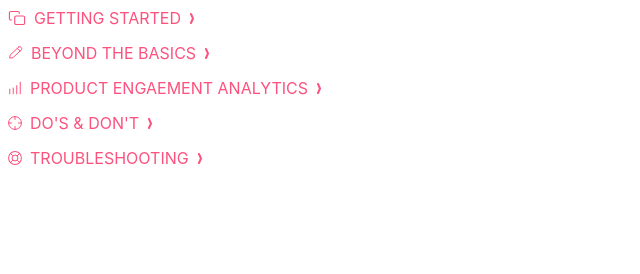
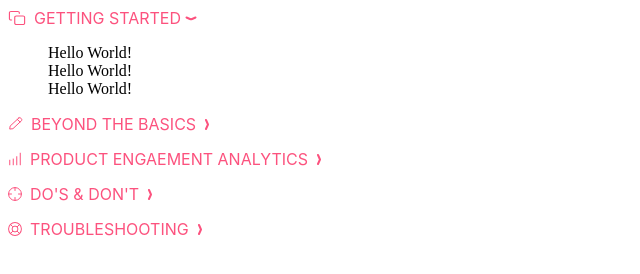
Before and after one commit to majd217/Video-Library, a plain HTML site: page index.html in a window 1280 px wide. Both pictures are taken after a click on the picture 191 px from the left and 18 px from the top of the page. Shown: the whole page, without its empty margins (0-640 px from the left). Drawn offline with Linux system fonts and the light colour scheme.

Commit message:
arrow close again left

```diff
--- a/index.html
+++ b/index.html
@@ -5,18 +5,18 @@
 <body>
       <div>
         <div class="side-menu">
-            <div id="GS" class="menu-item">
+            <div class="menu-item">
                 <div class="menu-header">
                     <img src="imgs/GS.svg" alt="getting-started-icon" class="menu-icons">
                     <div class="menu-headlines">GETTING STARTED</div>
                     <img class="animated-icon" src="imgs/Forward.svg">
                 </div>
 
-                <div role="menu" class="item-content">
+                <menu role="menu" class="item-content">
                     <div>Hello World!</div>
                     <div>Hello World!</div>
                     <div>Hello World!</div>
-                </div>
+                </menu>
             </div>
 
 
--- a/main.css
+++ b/main.css
@@ -1,37 +1,4 @@
-/*
-.getting-started{
-    position: relative;
-    display: inline-block;
-  }
-.getting-started-content {
-    display: none;
-    position: absolute;
-    background-color: #f9f9f9;
-    min-width: 160px;
-    box-shadow: 0px 8px 16px 0px rgba(0,0,0,0.2);
-    padding: 12px 16px;
-    z-index: 1;
-  }
 
-
-  .beyond-the-basics{
-    position: relative;
-    display: inline-block;
-  }
-
-  .beyond-the-basics-content {
-    display: none;
-    position: absolute;
-    background-color: #f9f9f9;
-    min-width: 160px;
-    box-shadow: 0px 8px 16px 0px rgba(0,0,0,0.2);
-    padding: 12px 16px;
-    z-index: 1;
-  } */
-/*
-  .menu-item:hover .item-content {
-    display:block;
-  } */
 
   .menu-item:not(:last-of-type)
   {
@@ -54,7 +21,18 @@
 
   .item-content
   {
-      flex-direction: column;
-      display:none;
-      color: rebeccapurple;
+    flex-direction: column;
+    display:none;
   }
+
+  .animated-icon
+  {
+    transform: rotate(0deg);
+    transition: transform 200ms linear;
+  }
+
+  .animated-icon-open
+  {
+    transform: rotate(90deg);
+    transition: transform 200ms linear;
+  }
--- a/main.js
+++ b/main.js
@@ -1,17 +1,50 @@
 
 const iconArray = document.getElementsByClassName('animated-icon'); //returns array
 const subMenuArray = document.getElementsByClassName('item-content');
+console.log(iconArray);
+
+for(let subMenu of subMenuArray)
+{
+    subMenu.style.display = 'none';
+}
 
 for(let icon of iconArray){
     icon.addEventListener('click',(event) =>
         {
             for(let subMenu of subMenuArray)
             {
-               if(subMenu != event.target.parentElement.nextElementSibling)
-                subMenu.style.display = 'none';
+                if(subMenu != event.target.parentElement.nextElementSibling)
+                {
+                    console.log(subMenu);
+                    subMenu.style.display = 'none';
+                }
             }
+
+            for(let icon of iconArray)
+            {
+                if(icon != event.target)
+                {
+                    icon.className = "animated-icon";
+                }
+            }
+
+            if(event.target.className == "animated-icon")
+            {
+                event.target.className = "animated-icon-open";
+            }
+            else
+            {
+                event.target.className = "animated-icon";
+
+            }
+            console.log(event.target.parentElement.nextElementSibling.style.display)
             event.target.parentElement.nextElementSibling.style.display = (event.target.parentElement.nextElementSibling.style.display == 'none') ? 'flex' : "none";
-            console.log(event.target.parentElement.nextElementSibling);
+            console.log(event.target.className);
+
+
        });
 
 }
+
+
+//Its applied thru
```
